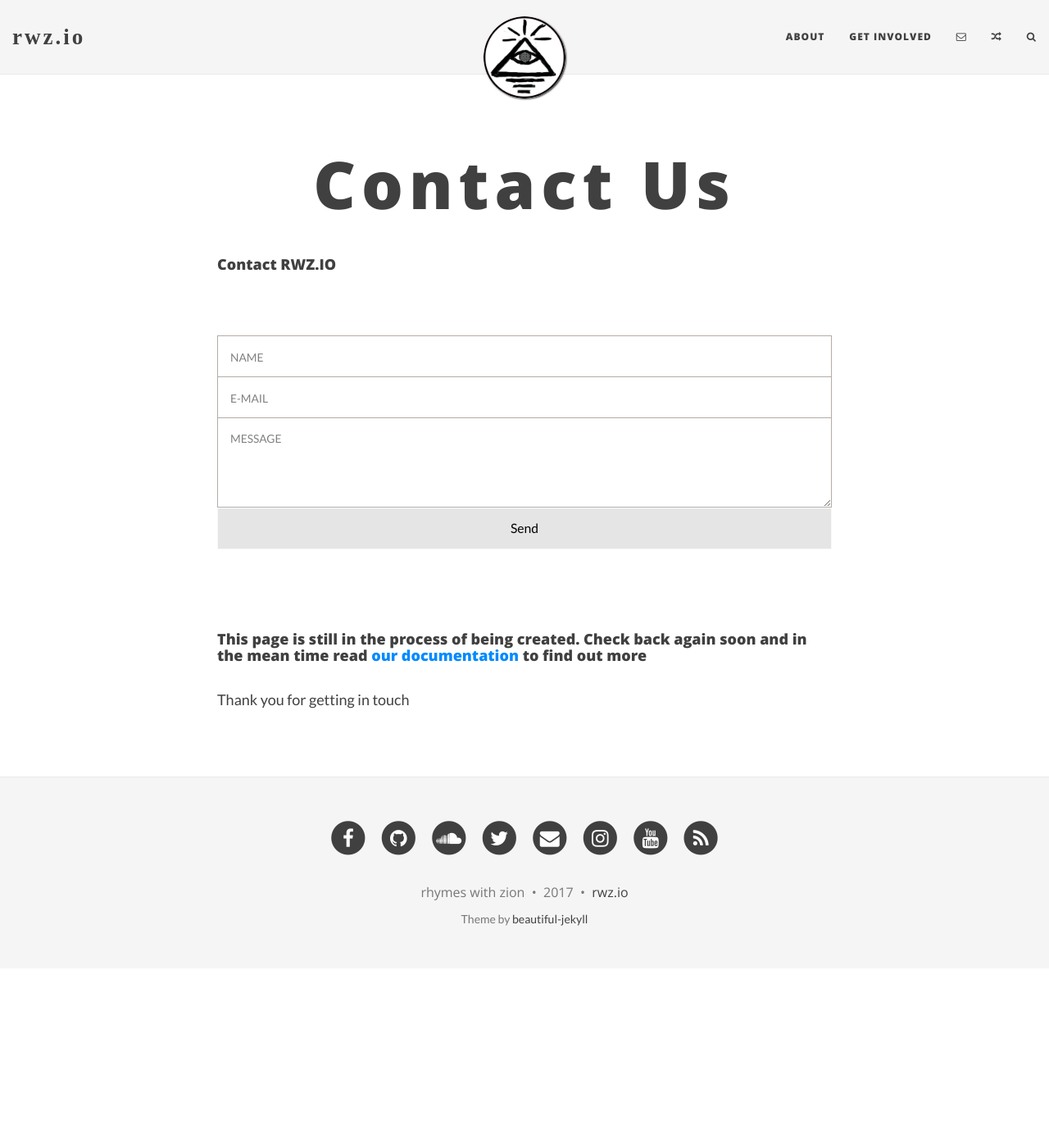
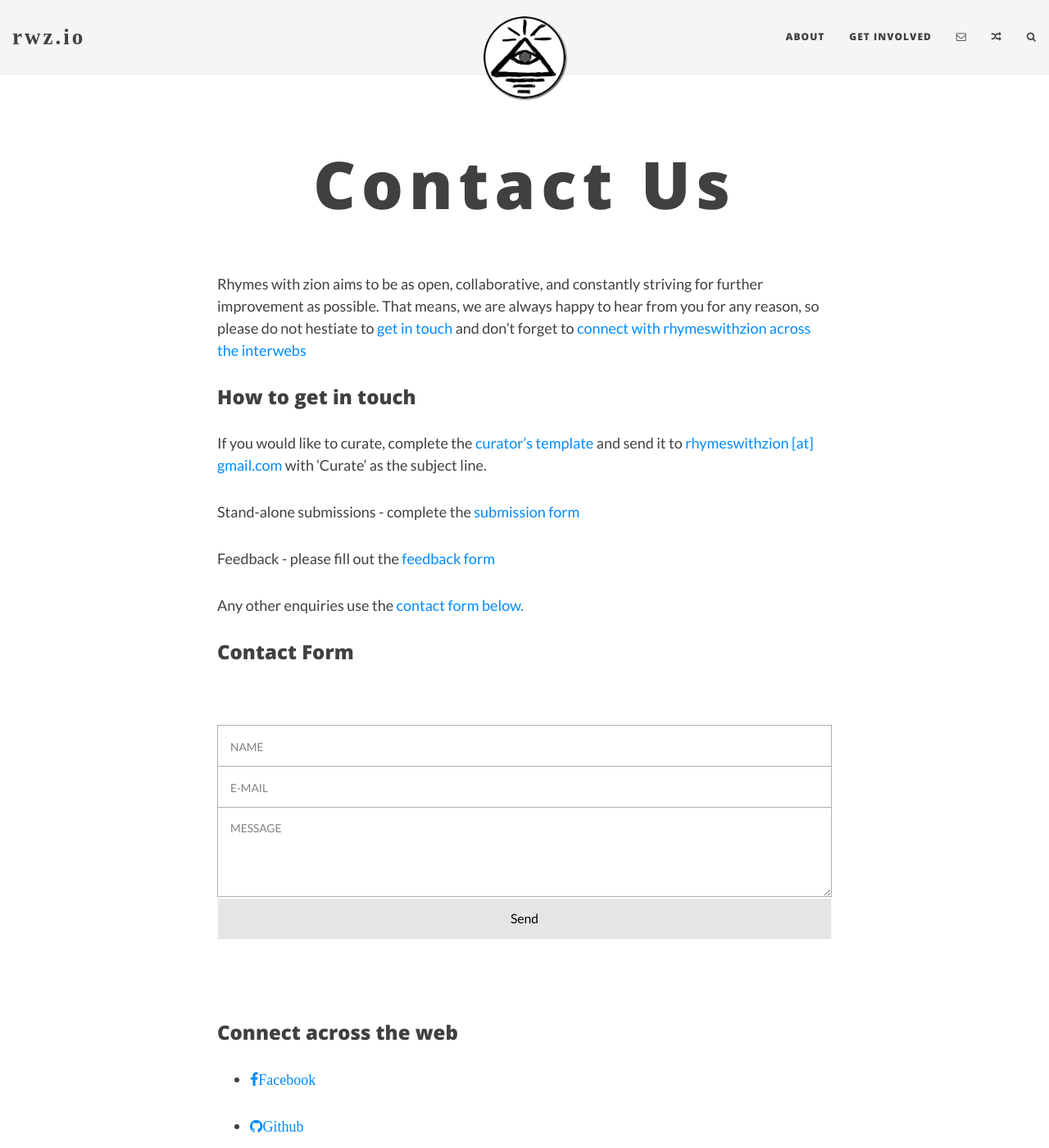
Before and after one commit to rhymeswithzion/rwz-test, a Jekyll site: the page built from contact.md, in a window 1280 px wide and 1400 px high. Shown: the whole window at 82% size. Built offline with Jekyll 4.4.1, drawn with Linux system fonts in a browser that asks for light colours; some web fonts are replaced; some of the changed text lies outside the part shown.

Commit message:
Update contact.md

```diff
--- a/contact.md
+++ b/contact.md
@@ -4,8 +4,19 @@ subtitle:
 css: "/css/contact.css"
 
 ---
+Rhymes with zion aims to be as open, collaborative, and constantly striving for further improvement as possible. That means, we are always happy to hear from you for any reason, so please do not hestiate to [get in touch](#how-to-get-in-touch) and don't forget to [connect with rhymeswithzion across the interwebs](#connect-across-the-web)
 
-#### Contact RWZ.IO
+### How to get in touch
+
+If you would like to curate, complete the <a href="https://docs.google.com/document/d/1u7PoI3MD21fb0GxSsZyfxVKJhmEE8eP3cbyBOWyufss" target="_blank">curator's template</a> and send it to <a href="mailto:rhymeswithzion@gmail.com" target="_blank">rhymeswithzion [at] gmail.com</a> with 'Curate' as the subject line.
+
+Stand-alone submissions - complete the <a href="https://rwz.io/submissions">submission form</a>
+
+Feedback - please fill out the <a href="https://rwz.io/feedback">feedback form</a>
+
+Any other enquiries use the [contact form below.](#contact-form)
+
+### Contact Form
 
 <form id="form" class="topBefore" action="https://formspree.io/rhymeswithzion@gmail.com"
       method="POST">
@@ -20,8 +31,16 @@ css: "/css/contact.css"
 
 </form>
 
+### Connect across the web
 
+*  <a class="fa fa-facebook" href="https://facebook.com/rhymeswithzion" target="_blank">Facebook</a>
 
-#### This page is still in the process of being created. Check back again soon and in the mean time read [our documentation](https://github.com/rhymeswithzion/rhymeswithzion.github.io/blob/master/README.md) to find out more
+*  <a class="fa fa-github" href="https://github.com/rhymeswithzion" target="_blank">Github</a>
 
-Thank you for getting in touch
+*  <a class="fa fa-instagram" href="https://instagram.com/rhymeswithzion" target="_blank">Instagram</a>
+
+*  <a class="fa fa-soundcloud" href="https://soundcloud.com/rhymeswithzion" target="_blank">Soundcloud</a>
+
+*  <a class="fa fa-twitter" href="https://twitter.com/rhymeswithzion" target="_blank">Twitter</a>
+
+*  <a class="fa fa-youtube" href="https://www.youtube.com/channel/UCdh4VkJeIQRJulkKqEFQwsA" target="_blank">Youtube</a>
```
